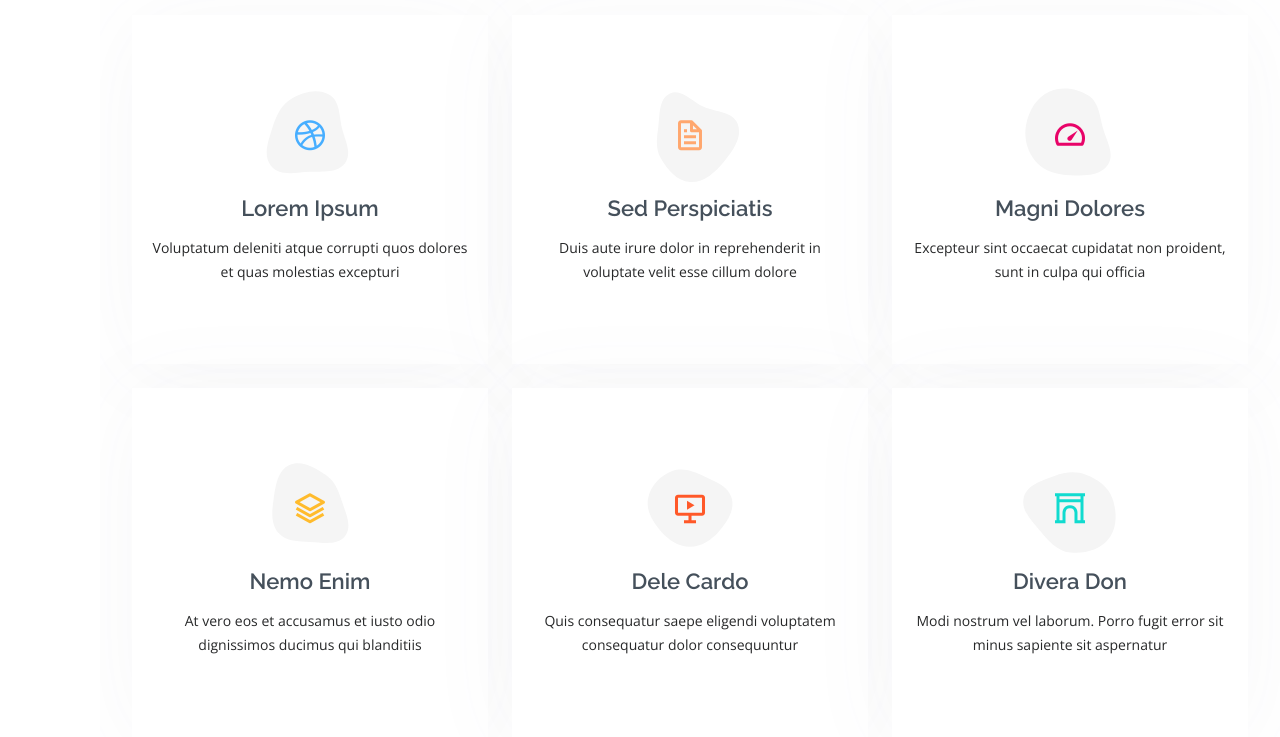
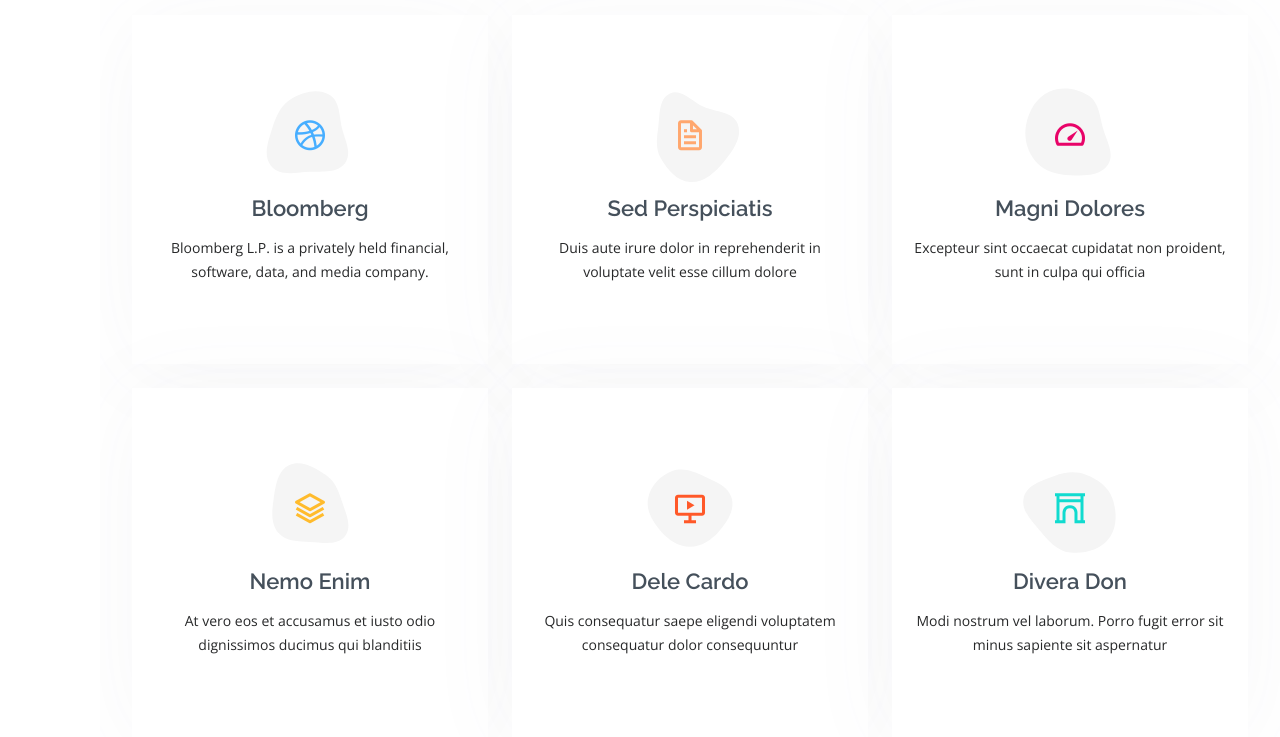
Before and after one commit to Wemisiu/Resume, a Flask app: page / in a window 1280 px wide. Shown: the part 5701-6438 px from the top of the page. Run offline with Flask 3, Linux system fonts and the light colour scheme; some libraries are stand-ins or nearby versions.

Commit message:
Feb 1 Portfolio Changes

```diff
--- a/templates/index.html
+++ b/templates/index.html
@@ -473,10 +473,10 @@
             <div class="portfolio-wrap">
               <img src="static/img/portfolio/portfolio-10.jpg" class="img-fluid" alt="">
               <div class="portfolio-info">
-                <h4>Venice</h4>
+                <h4>Florence</h4>
                 <p>2023</p>
                 <div class="portfolio-links">
-                  <a href="static/img/portfolio/portfolio-10.jpg" data-gallery="portfolioGallery" class="portfolio-lightbox" title="Christian Alvarado"><i class="bx bx-plus"></i></a>
+                  <a href="static/img/portfolio/portfolio-10.jpg" data-gallery="portfolioGallery" class="portfolio-lightbox" title="4000 × 6000"><i class="bx bx-plus"></i></a>
                   <a href="portfolio-details.html" class="portfolio-details-lightbox" data-glightbox="type: external" title="Portfolio Details"><i class="bx bx-link"></i></a>
                 </div>
               </div>
@@ -631,8 +631,8 @@
                 </svg>
                 <i class="bx bxl-dribbble"></i>
               </div>
-              <h4><a href="">Lorem Ipsum</a></h4>
-              <p>Voluptatum deleniti atque corrupti quos dolores et quas molestias excepturi</p>
+              <h4><a href="https://www.bloomberg.com/company/careers/working-here/engineering/">Bloomberg</a></h4>
+              <p>Bloomberg L.P. is a privately held financial, software, data, and media company.</p>
             </div>
           </div>
 
```
